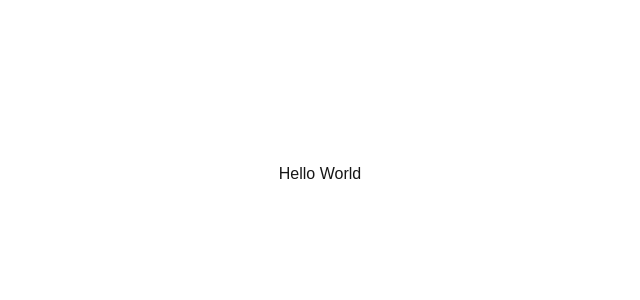
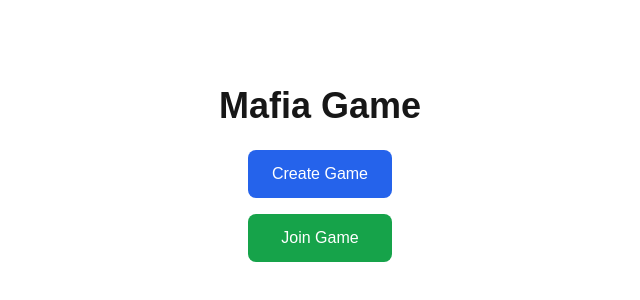
Before and after one commit to Mahe1235/mafia-game, a Next.js app: page / in a window 1280 px wide. Shown: the part 226-526 px from the top of the page, without its empty margins (320-960 px from the left). Built offline with nearby package versions, Linux system fonts and the light colour scheme.

Commit message:
Add landing page with create/join game buttons

```diff
--- a/src/app/page.tsx
+++ b/src/app/page.tsx
@@ -2,8 +2,24 @@
 
 export default function Home() {
   return (
-    <div className="flex min-h-screen items-center justify-center">
-      <h1>Hello World</h1>
+    <div className="flex min-h-screen flex-col items-center justify-center gap-6">
+      <h1 className="text-4xl font-bold">Mafia Game</h1>
+
+      <div className="flex flex-col gap-4">
+        <button
+          className="px-6 py-3 bg-blue-600 text-white rounded-lg hover:bg-blue-700 transition"
+          onClick={() => console.log('Create game clicked')}
+        >
+          Create Game
+        </button>
+
+        <button
+          className="px-6 py-3 bg-green-600 text-white rounded-lg hover:bg-green-700 transition"
+          onClick={() => console.log('Join game clicked')}
+        >
+          Join Game
+        </button>
+      </div>
     </div>
   );
 }
```
